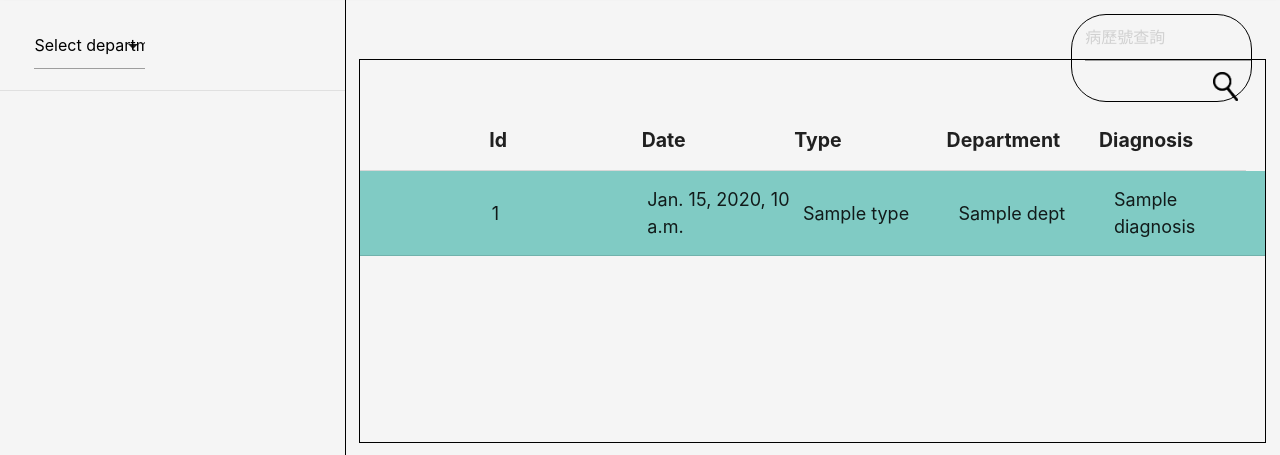
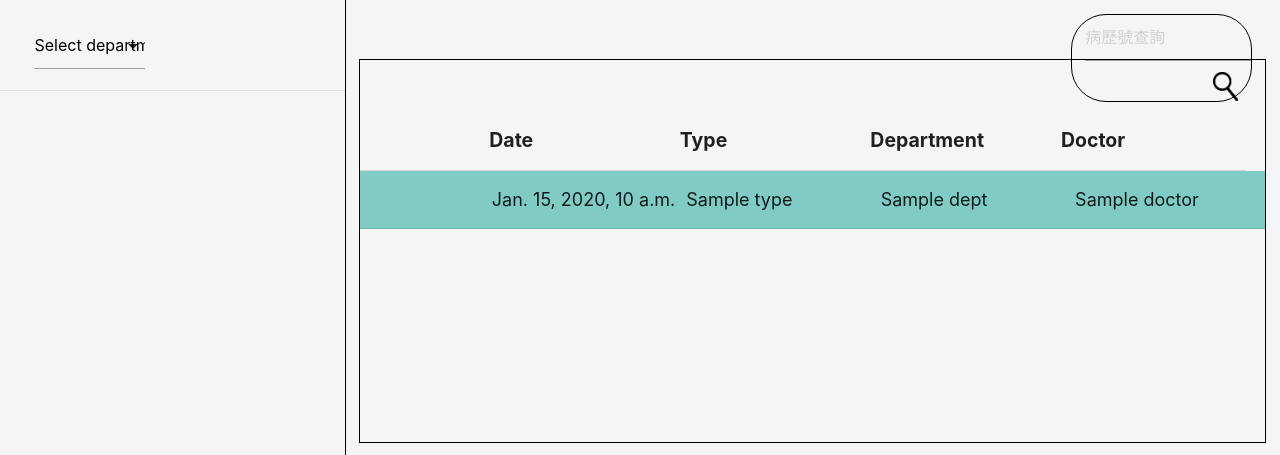
Before and after one commit to CCU-KLDP/IMDSS, a Django app: template IMDSS/templates/emr/emr_page.html in a window 1280 px wide. Shown: the part 69-524 px from the top of the page. Run offline with Django 3.2, Linux system fonts and the light colour scheme; the template is opened without the code that fills it: most values are stand-ins (such as "Sample title", 1, 10 or a date in 2020); some libraries are stand-ins or nearby versions.

Commit message:
更新emr選擇表.

```diff
--- a/IMDSS/templates/emr/emr_page.html
+++ b/IMDSS/templates/emr/emr_page.html
@@ -62,11 +62,10 @@
                         <tr>
                             <th width = 7%></th>
                             <th width = 7%></th>
-                            <th>Id</th>
                             <th>Date</th>
                             <th>Type</th>
                             <th>Department</th>
-                            <th>Diagnosis</th>
+                            <th>Doctor</th>
                         </tr>
                     </thead>
                     <tbody>
@@ -78,11 +77,10 @@
                             {% endif %}
                                     <td width = 7%></td>
                                     <td width = 7%></td>
-                                    <td>{{ instance.id }}</td>
                                     <td>{{ instance.date }}</td>
                                     <td>{{ instance.type }}</td>
                                     <td>{{ instance.dept }}</td>
-                                    <td>{{ instance.diagnosis }}</td>
+                                    <td>{{ instance.doctor }}</td>
                                 </tr>
                         {% endfor %}
                     </tbody>
```
Also changed, not shown: IMDSS/emr/views.py (+13 -1 lines).
